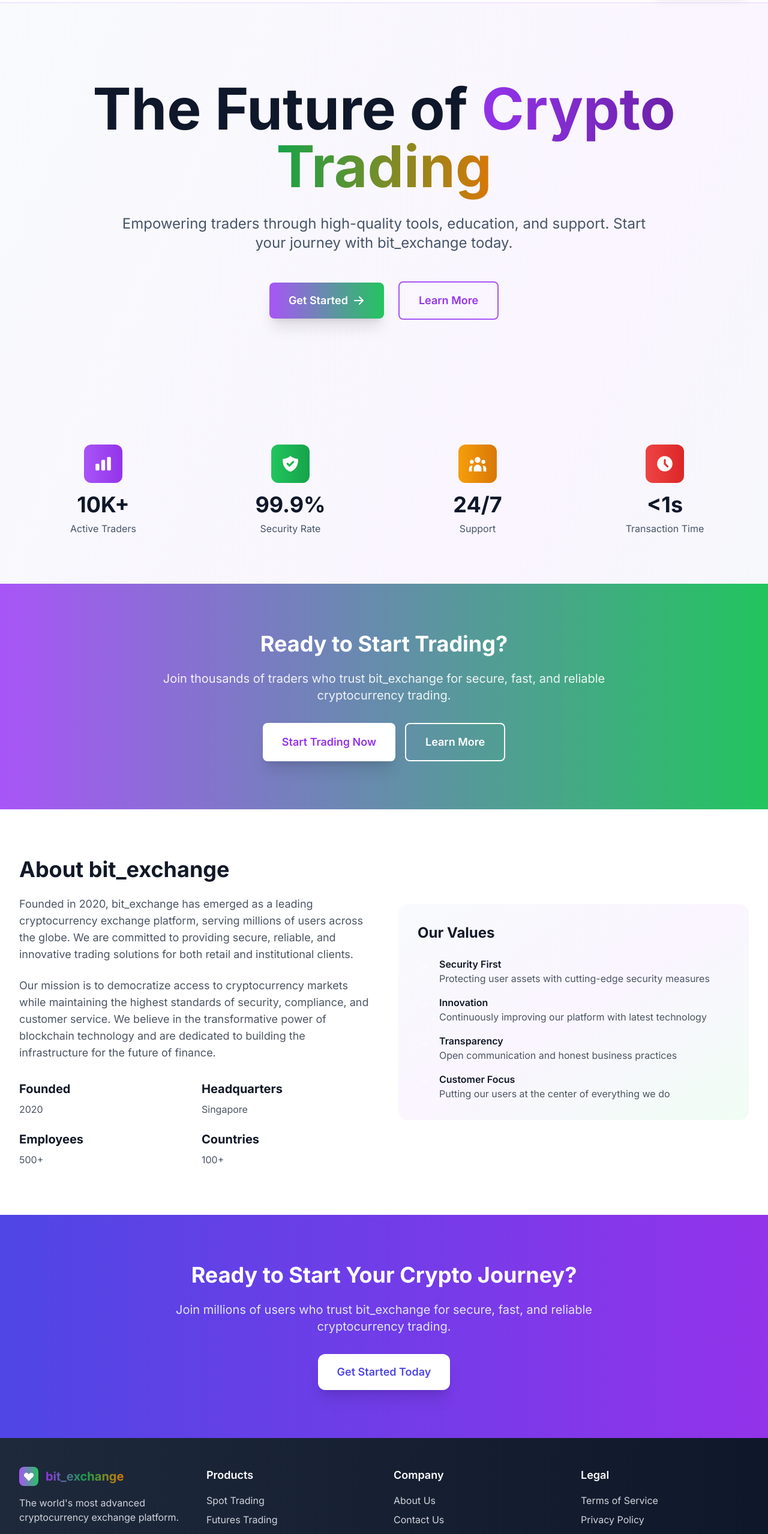
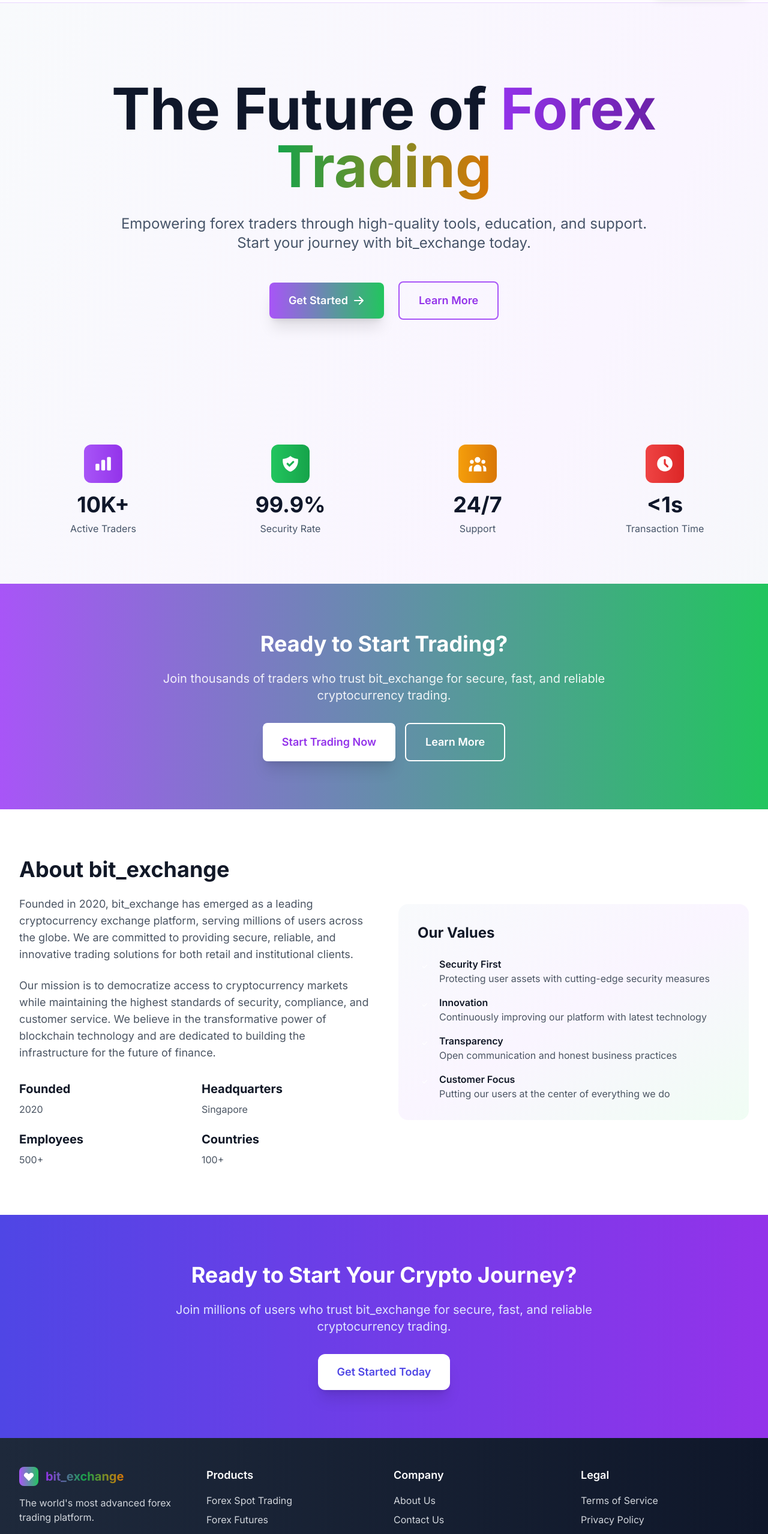
Before and after one commit to nitin122n/bitexchange-demo, a Next.js app: page / in a window 1280 px wide. Shown: the part 60-2617 px from the top of the page at 60% size. Built offline with nearby package versions, Linux system fonts and the light colour scheme.

Commit message:
Update home page - Change Crypto Trading to Forex Trading

```diff
--- a/app/page.tsx
+++ b/app/page.tsx
@@ -96,11 +96,11 @@
           <div className="text-center">
             <h1 className="text-6xl lg:text-8xl font-bold mb-8">
               <span className="text-deep-slate-900">The Future of </span>
-              <span className="bg-gradient-to-r from-royal-purple-600 to-royal-purple-800 bg-clip-text text-transparent">Crypto </span>
+              <span className="bg-gradient-to-r from-royal-purple-600 to-royal-purple-800 bg-clip-text text-transparent">Forex </span>
               <span className="bg-gradient-to-r from-emerald-gold-600 to-luxury-gold-600 bg-clip-text text-transparent">Trading</span>
             </h1>
             <p className="text-xl lg:text-2xl text-deep-slate-600 mb-12 max-w-4xl mx-auto">
-              Empowering traders through high-quality tools, education, and support. Start your journey with bit_exchange today.
+              Empowering forex traders through high-quality tools, education, and support. Start your journey with bit_exchange today.
             </p>
 
             <div className="flex flex-col sm:flex-row gap-6 justify-center items-center">
@@ -319,18 +319,18 @@
                 </div>
                 <span className="text-xl font-bold gradient-text">bit_exchange</span>
               </div>
-              <p className="text-gray-300 mb-4">
-                The world&apos;s most advanced cryptocurrency exchange platform.
-              </p>
+                  <p className="text-gray-300 mb-4">
+                    The world&apos;s most advanced forex trading platform.
+                  </p>
             </div>
 
             <div>
               <h3 className="text-lg font-semibold mb-4">Products</h3>
               <ul className="space-y-2 text-gray-300">
-                <li><a href="#" className="hover:text-royal-purple-400 transition-colors">Spot Trading</a></li>
-                <li><a href="#" className="hover:text-royal-purple-400 transition-colors">Futures Trading</a></li>
+                <li><a href="#" className="hover:text-royal-purple-400 transition-colors">Forex Spot Trading</a></li>
+                <li><a href="#" className="hover:text-royal-purple-400 transition-colors">Forex Futures</a></li>
                 <li><a href="#" className="hover:text-royal-purple-400 transition-colors">Margin Trading</a></li>
-                <li><a href="#" className="hover:text-royal-purple-400 transition-colors">Staking</a></li>
+                <li><a href="#" className="hover:text-royal-purple-400 transition-colors">Currency Pairs</a></li>
               </ul>
             </div>
 
```
